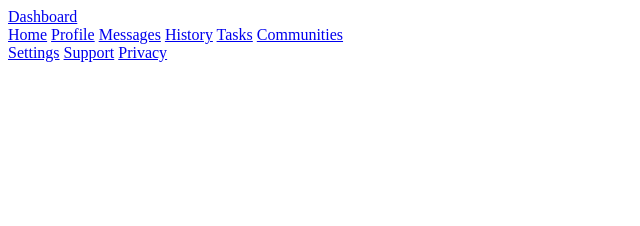
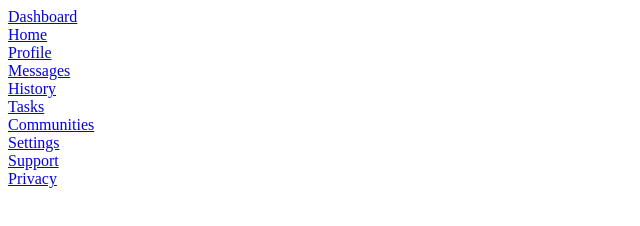
Before and after one commit to thabomoloi/admin-dashboard, a plain HTML site: page index.html in a window 1280 px wide. Shown: the whole page, without its empty margins (0-640 px from the left). Drawn offline with Linux system fonts and the light colour scheme.

Commit message:
Add flex display to sidebar items

```diff
--- a/styles/style.css
+++ b/styles/style.css
@@ -1,3 +1,15 @@
 body {
   display: grid;
 }
+
+/*==== SIDEBAR ==== */
+.sidebar {
+  display: flex;
+  flex-direction: column;
+  height: 100vh;
+}
+.nav1,
+.nav2 {
+  display: flex;
+  flex-direction: column;
+}
```
